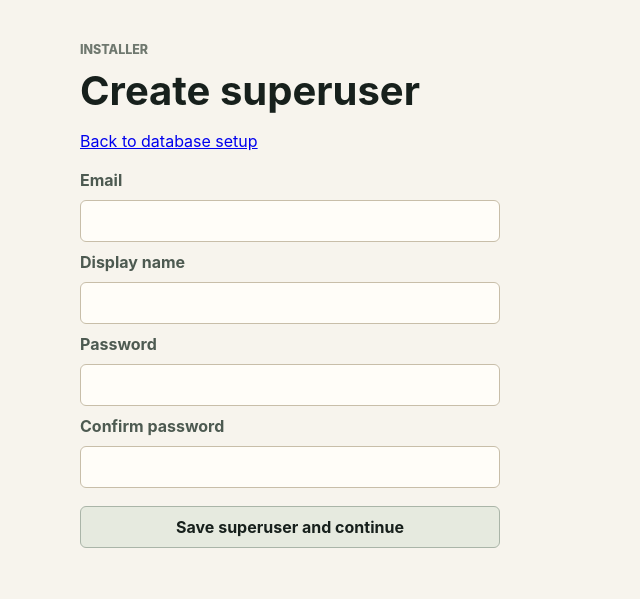
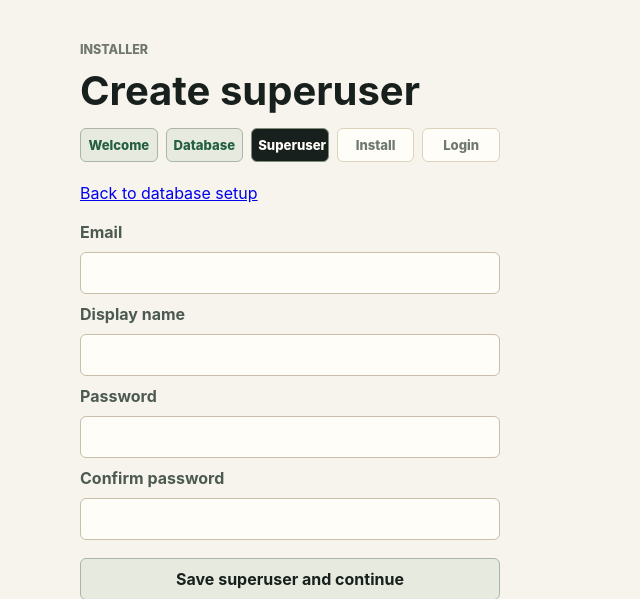
Before and after one commit to aditaa/carta, a Django app: page /install/superuser/ in a window 1280 px wide. Shown: the part 64-663 px from the top of the page, without its empty margins (0-640 px from the left). Run offline with Django 5.2, Linux system fonts and the light colour scheme.

Commit message:
Polish installer progress and docs

```diff
--- a/static/css/site.css
+++ b/static/css/site.css
@@ -193,6 +193,43 @@ p {
   border-radius: 6px;
   background: #e6eadf;
   text-decoration: none;
+}
+
+.installer-steps {
+  display: grid;
+  grid-template-columns: repeat(5, minmax(0, 1fr));
+  gap: 8px;
+  margin: 22px 0;
+  padding: 0;
+  list-style: none;
+}
+
+.installer-steps.compact {
+  margin: 14px 0 18px;
+}
+
+.installer-steps li {
+  min-width: 0;
+  padding: 8px 6px;
+  border: 1px solid #ddd3bd;
+  border-radius: 6px;
+  background: #fffdf8;
+  color: #6f786f;
+  font-size: 0.82rem;
+  font-weight: 800;
+  text-align: center;
+}
+
+.installer-steps li.is-complete {
+  border-color: #aab5a8;
+  background: #e6eadf;
+  color: #245f3f;
+}
+
+.installer-steps li.is-active {
+  border-color: #7f8c7b;
+  background: #17201c;
+  color: #fffdf8;
 }
 
 .check-list {
--- a/templates/installer/superuser.html
+++ b/templates/installer/superuser.html
@@ -6,6 +6,13 @@
   <section class="auth-shell">
     <p class="eyebrow">Installer</p>
     <h1>Create superuser</h1>
+    <ol class="installer-steps compact" aria-label="Installer progress">
+      <li class="is-complete">Welcome</li>
+      <li class="is-complete">Database</li>
+      <li class="is-active">Superuser</li>
+      <li>Install</li>
+      <li>Login</li>
+    </ol>
     <p><a href="{% url 'installer:database' %}">Back to database setup</a></p>
     <form class="auth-form" method="post">
       {% csrf_token %}
```
Also changed, not shown: INSTALL.md (+62 -1 lines), ROADMAP.md (+2 -0 lines), TRANSITION_TODO.md (+2 -0 lines), templates/installer/application.html (+7 -0 lines), templates/installer/database.html (+7 -0 lines), templates/installer/index.html (+7 -0 lines), templates/installer/locked.html (+7 -0 lines).
